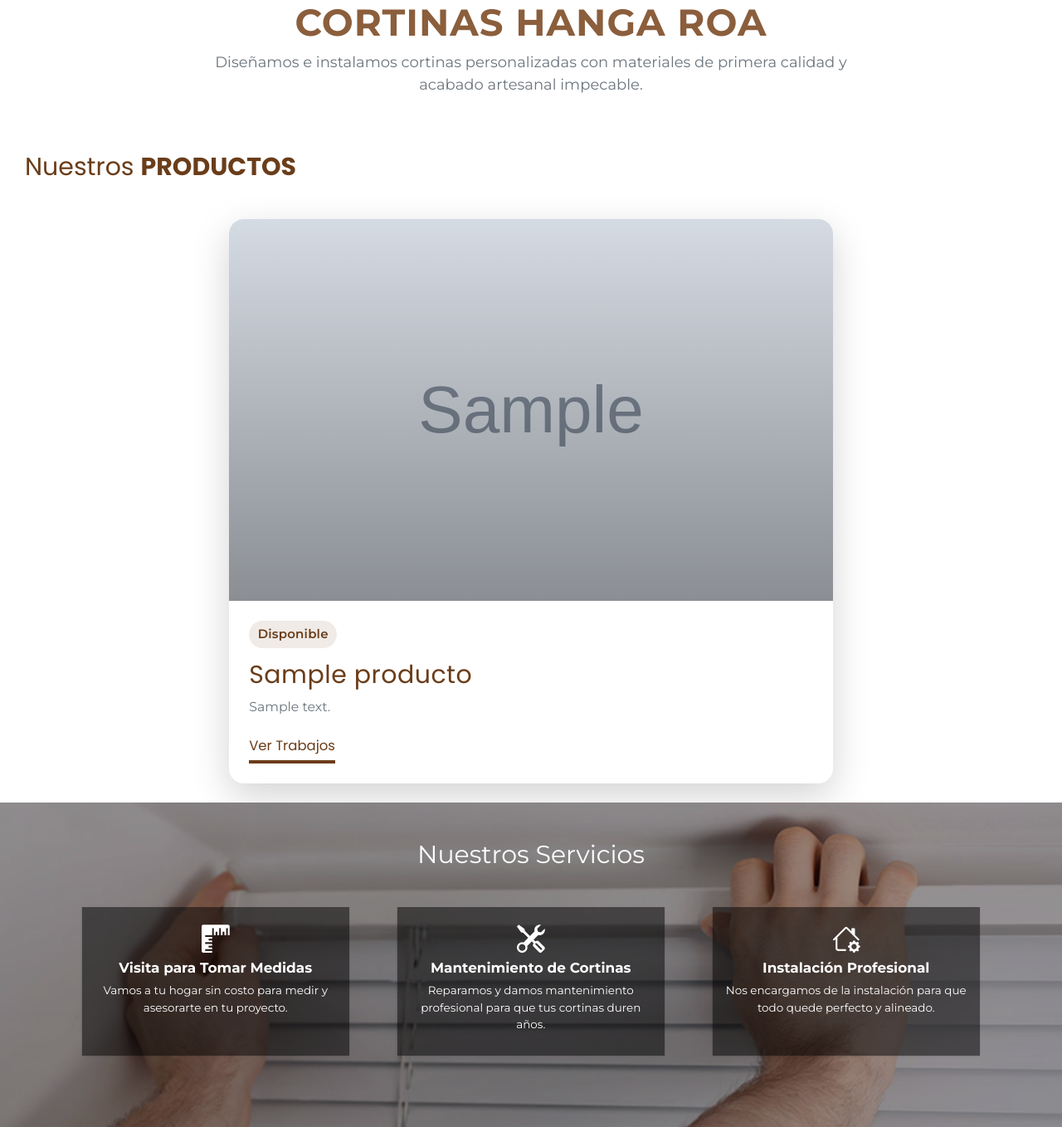
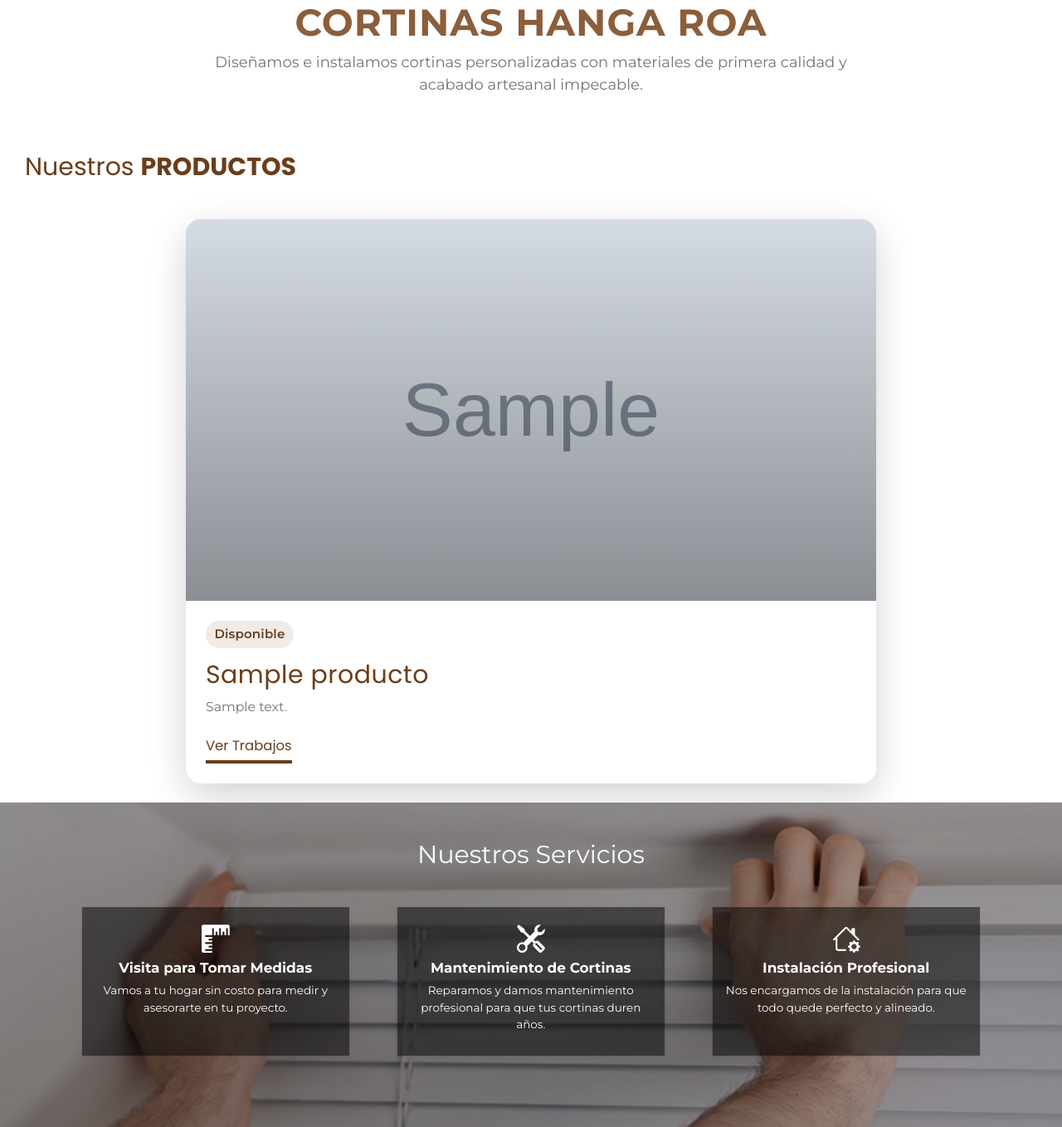
Before and after one commit to Jalann18/web_cortinas, a Django app: page / in a window 1280 px wide. Shown: the part 845-2203 px from the top of the page at 83% size. Run offline with Django 5.2, Linux system fonts and the light colour scheme; tables that the repository leaves empty hold one stand-in row (values such as "Sample post"); grey boxes marked "Sample" are stand-in pictures.

Commit message:
Update estilos + producto único

```diff
--- a/proyectos/templates/proyectos/home.html
+++ b/proyectos/templates/proyectos/home.html
@@ -109,8 +109,8 @@
     <div class="row justify-content-center g-1">
 
       {% if productos|length == 1 %}
-        {% for producto in productos %}
-          <div class="col-12 col-md-9 col-lg-7">
+      {% for producto in productos %}
+        <div class="col-12 col-md-10 col-lg-8">
             <div class="card card-producto-unico border-0 shadow-lg overflow-hidden d-flex flex-column">
               <div class="card-producto-unico__media">
                 <img
```
